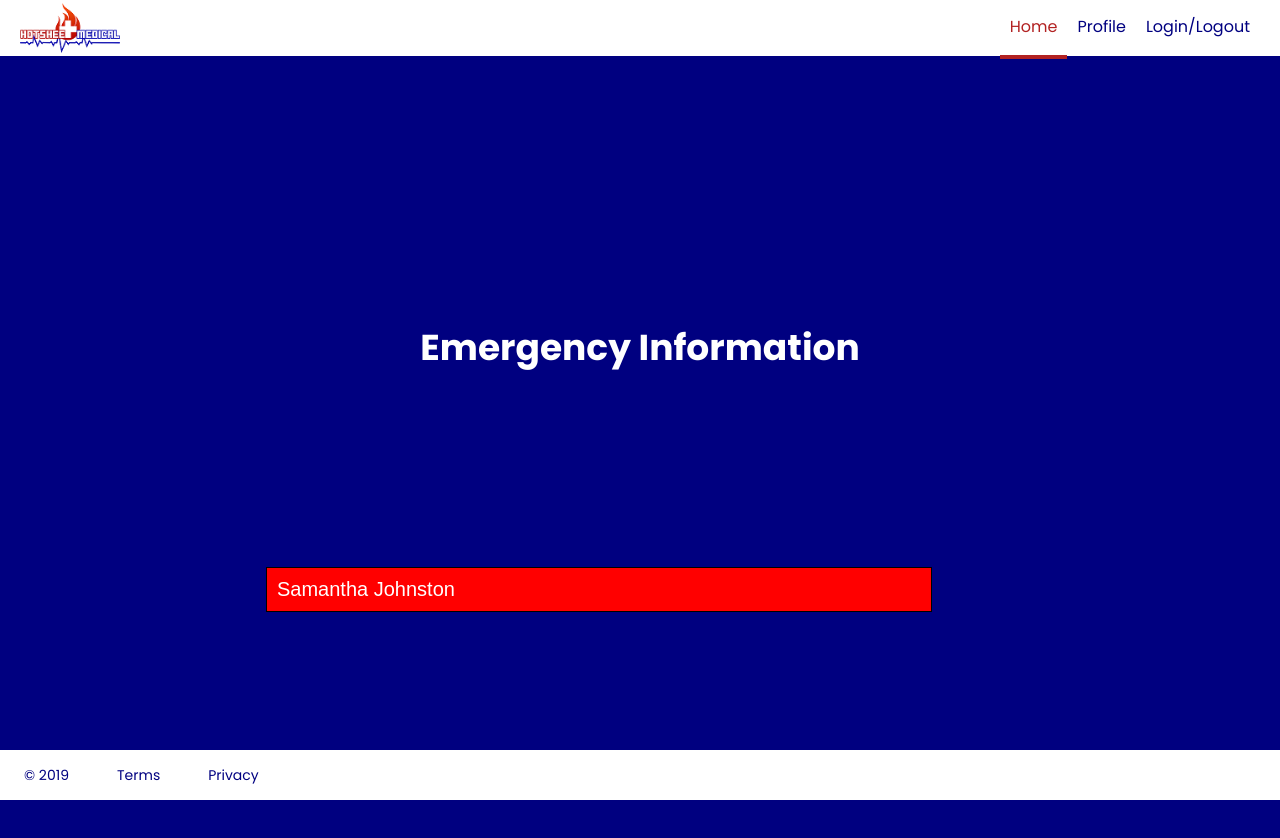
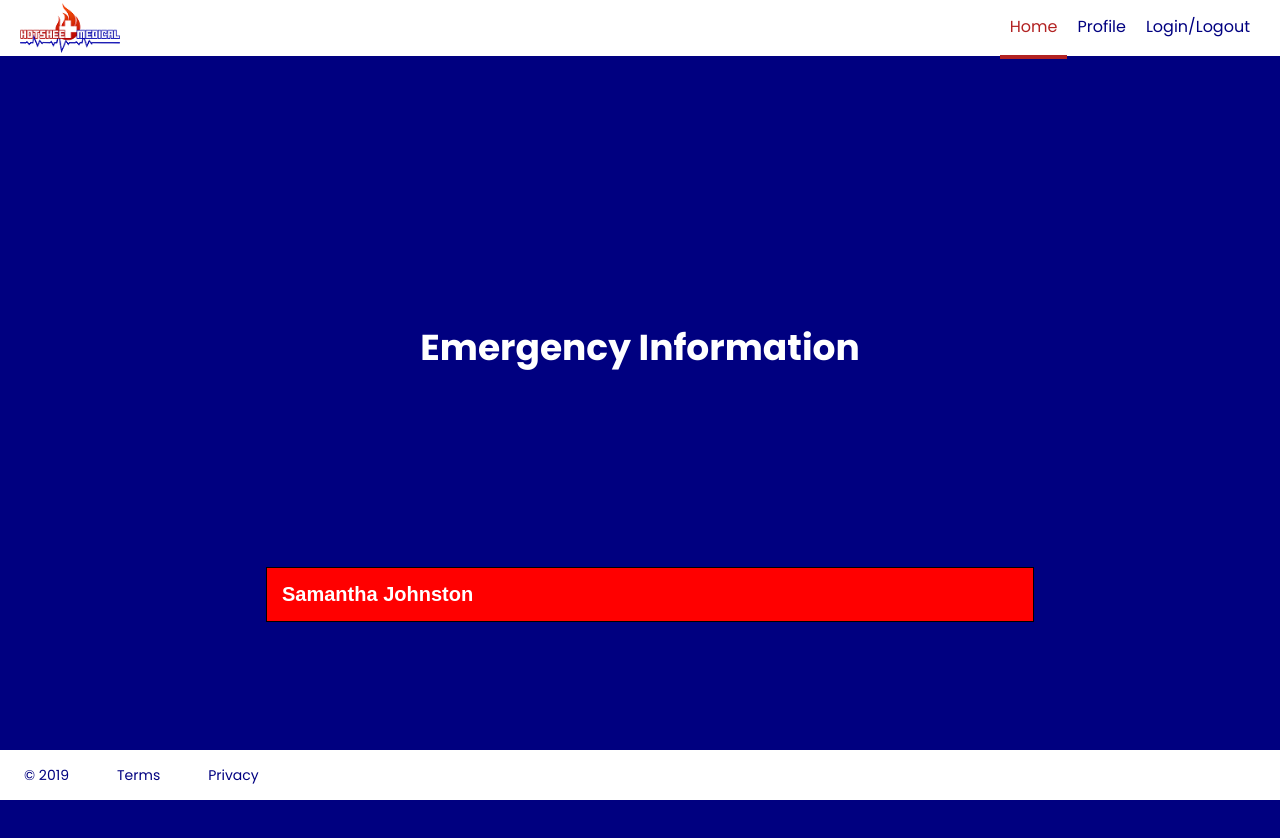
Before and after one commit to Samareimorgan/HotSheetMedical, a React app in the folder client/: page / in a window 1280 px wide. Shown: the top 838 px of the page. Built offline with nearby package versions, Linux system fonts and the light colour scheme.

Commit message:
Update ER button css

```diff
--- a/client/src/components/EmergencyButton/EmergencyButton.css
+++ b/client/src/components/EmergencyButton/EmergencyButton.css
@@ -1,10 +1,18 @@
 .EmergencyBtn {
     background-color: red;
     font-size: 20px;
-    padding: 10px;
-    width: 65%;
-    height: 25%;
+    font-weight: 600;
+    padding: 15px;
+    width: 75%;
+    height: 30%;
     display: flex;
     align-items: center;
+
     margin: 10px;
+
 }
+
+.EmergencyBtn:focus {
+    background-color: pink;
+    color: black;
+}
```
